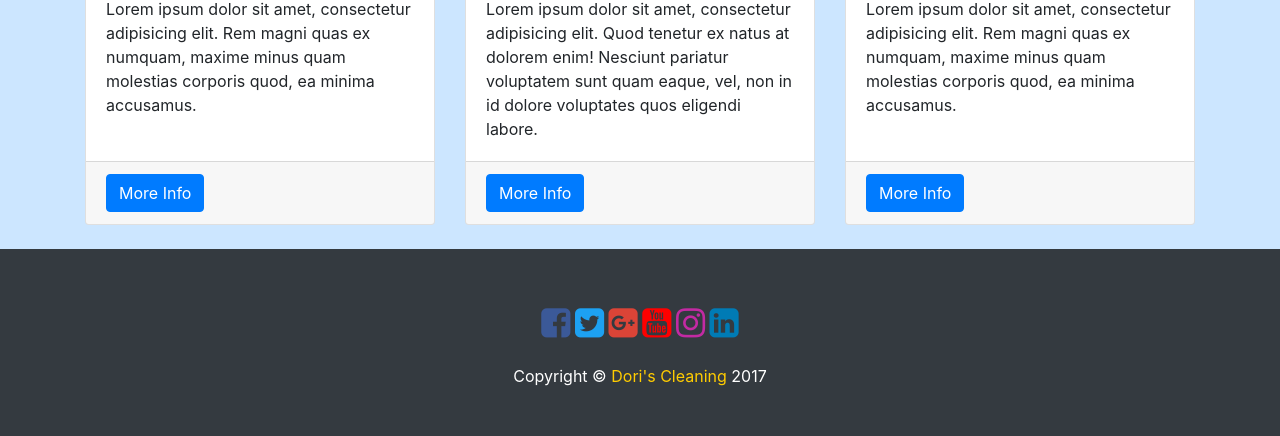
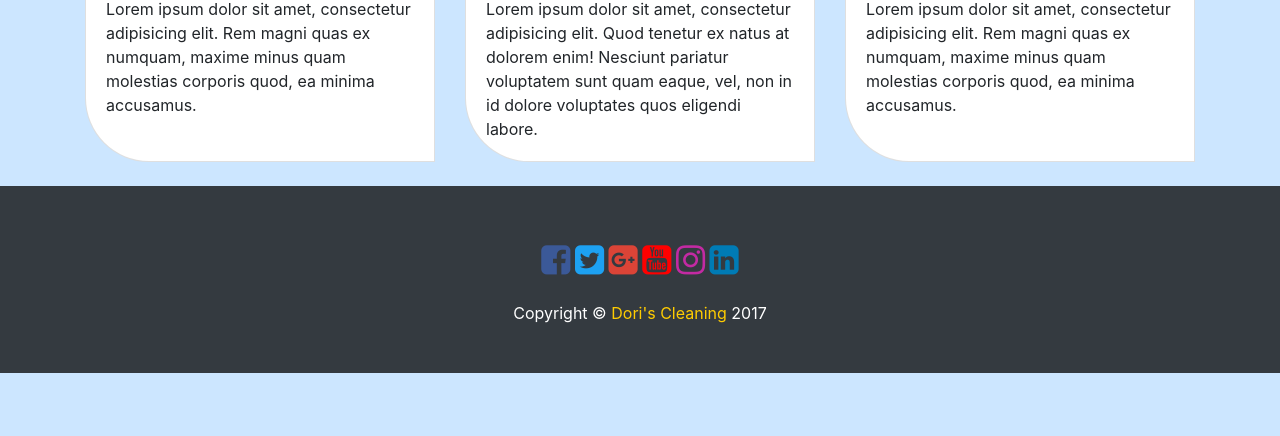
Before and after one commit to McMartyFly/servicesitedemo, a website: page index.html in a window 1280 px wide. Shown: the part 593-1029 px from the top of the page. After the commit the page ends 966 px from the top, so only its background shows below. Drawn offline with Linux system fonts and the light colour scheme.

Commit message:
more styles

```diff
--- a/css/small-business.css
+++ b/css/small-business.css
@@ -36,6 +36,9 @@ body {
   color: #ffcc00;
 }
 
+.container .row.cards .card {
+  border-radius: 0 4rem 0 4rem;
+}
 .container .row.cards h2 {
   color: #ffcc00;
   font-weight: 700;
--- a/index.html
+++ b/index.html
@@ -50,7 +50,7 @@
     </nav>
 
     <!-- Page Content -->
-    <div class="container">
+    <div class="container cw">
 
       <!-- Heading Row -->
       <div class="row my-4">
@@ -82,9 +82,9 @@
               <h2 class="card-title card1">Houses...</h2>
               <p class="card-text">Lorem ipsum dolor sit amet, consectetur adipisicing elit. Rem magni quas ex numquam, maxime minus quam molestias corporis quod, ea minima accusamus.</p>
             </div>
-            <div class="card-footer">
+            <!-- <div class="card-footer">
               <a href="#" class="btn btn-primary">More Info</a>
-            </div>
+            </div> -->
           </div>
         </div>
         <!-- /.col-md-4 -->
@@ -94,9 +94,9 @@
               <h2 class="card-title">Apartments...</h2>
               <p class="card-text">Lorem ipsum dolor sit amet, consectetur adipisicing elit. Quod tenetur ex natus at dolorem enim! Nesciunt pariatur voluptatem sunt quam eaque, vel, non in id dolore voluptates quos eligendi labore.</p>
             </div>
-            <div class="card-footer">
+            <!-- <div class="card-footer">
               <a href="#" class="btn btn-primary">More Info</a>
-            </div>
+            </div> -->
           </div>
         </div>
         <!-- /.col-md-4 -->
@@ -106,9 +106,9 @@
               <h2 class="card-title">Even Vehicles!</h2>
               <p class="card-text">Lorem ipsum dolor sit amet, consectetur adipisicing elit. Rem magni quas ex numquam, maxime minus quam molestias corporis quod, ea minima accusamus.</p>
             </div>
-            <div class="card-footer">
+            <!-- <div class="card-footer">
               <a href="#" class="btn btn-primary">More Info</a>
-            </div>
+            </div> -->
           </div>
         </div>
         <!-- /.col-md-4 -->
```
